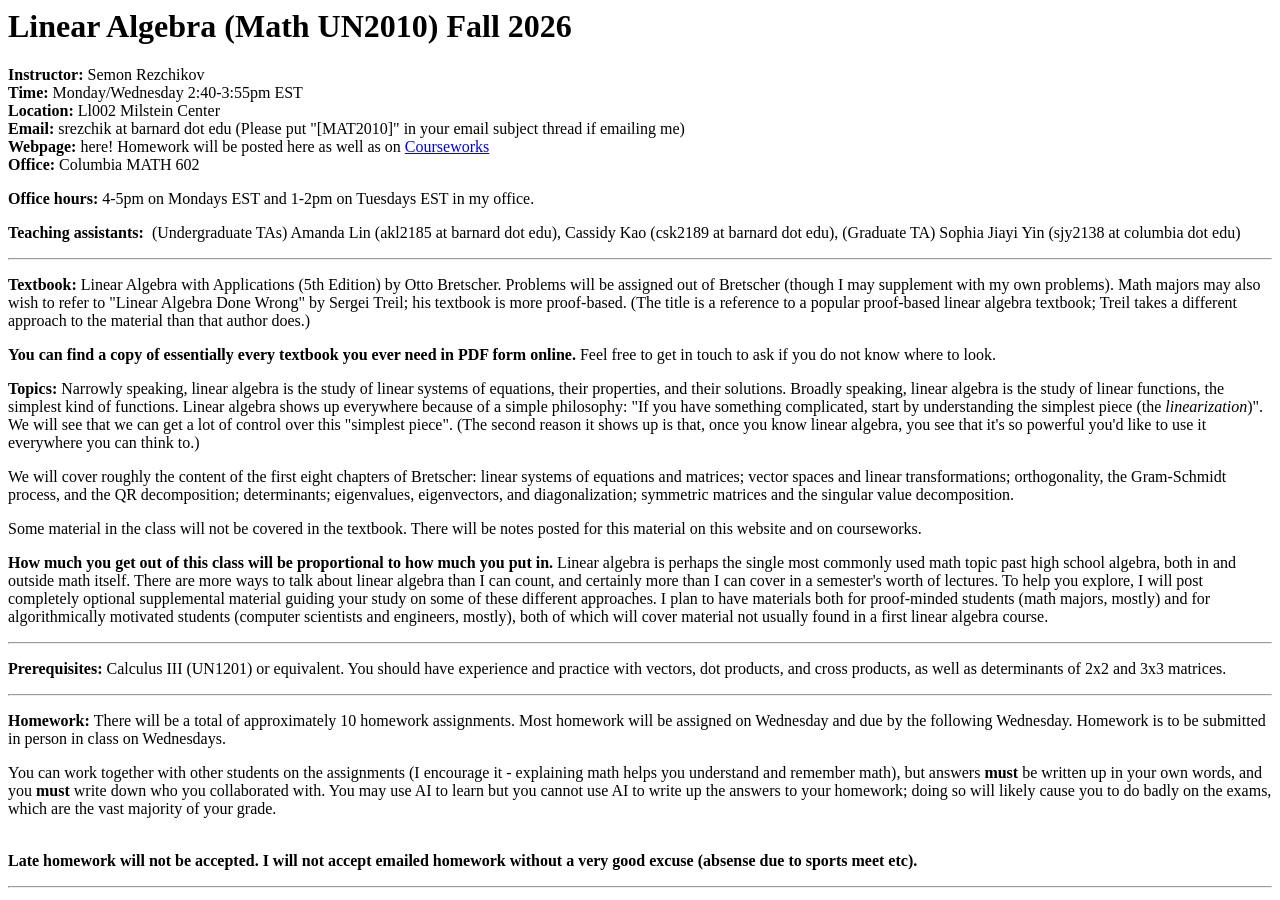
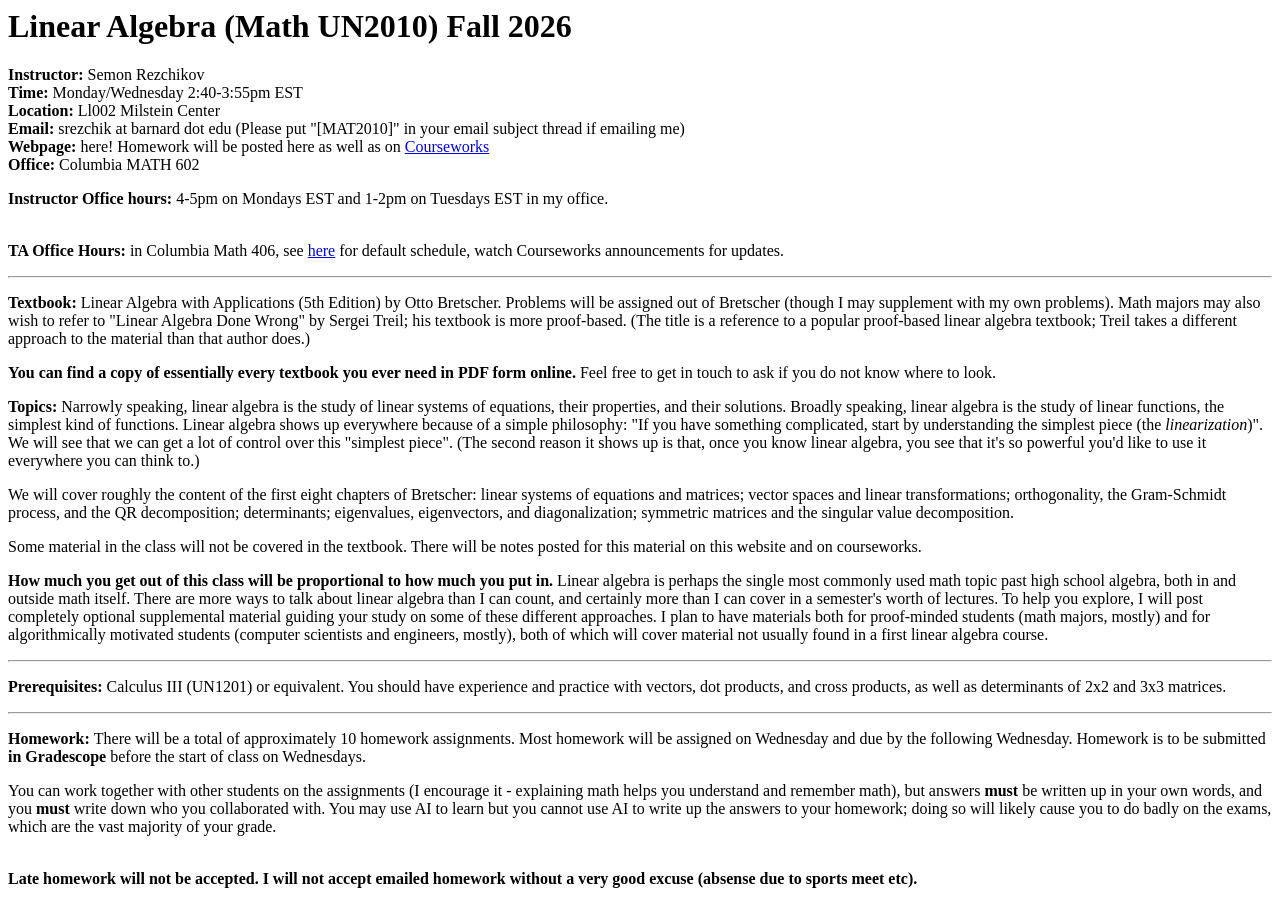
Before and after one commit to skrez/skrez.github.io, a Jekyll site: the page un2010_fall_2026/index.html, which Jekyll copies as it is, in a window 1280 px wide and 900 px high. Built offline with Jekyll 4.4.1, drawn with Linux system fonts in a browser that asks for light colours; some of the changed text lies outside the part shown.

Commit message:
updated hw and TA office hours

```diff
--- a/un2010_fall_2026/index.html
+++ b/un2010_fall_2026/index.html
@@ -7,10 +7,11 @@
 	<strong>Email:</strong> srezchik at barnard dot edu  (<it>Please put "[MAT2010]" in your email subject thread if emailing me</it>)<br />
 	<strong>Webpage: </strong>here! Homework will be posted here as well as on <a href="http://courseworks.columbia.edu">Courseworks</a><br />
 	<strong>Office:</strong>&nbsp;Columbia MATH 602 </p>
+
 <p>
-	<strong>Office hours:&nbsp;</strong>4-5pm on Mondays EST and 1-2pm on Tuesdays EST in my office.</p>
-<p>
-	<strong>Teaching assistants:&nbsp;</strong> (Undergraduate TAs) Amanda Lin (akl2185 at barnard dot edu), Cassidy Kao (csk2189 at barnard dot edu), (Graduate TA) Sophia Jiayi Yin (sjy2138 at columbia dot edu)</p>
+	<strong>Instructor Office hours:&nbsp;</strong>4-5pm on Mondays EST and 1-2pm on Tuesdays EST in my office.</p><br/>
+	<strong>TA Office Hours:&nbsp;</strong>in Columbia Math 406, see <a href="https://www.math.columbia.edu/general-information/help-rooms/406-math/">here</a> for default schedule, watch Courseworks announcements for updates.</p>
+
 <hr />
 <p>
 	<strong>Textbook:</strong> Linear Algebra with Applications (5th Edition) by Otto Bretscher. Problems will be assigned out of Bretscher (though I may supplement with my own problems). Math majors may also wish to refer to "Linear Algebra Done Wrong" by Sergei Treil; his textbook is more proof-based. (The title is a reference to a popular proof-based linear algebra textbook; Treil takes a different approach to the material than that author does.)</p>
@@ -29,7 +30,7 @@
 	<strong>Prerequisites:</strong> Calculus III (UN1201) or equivalent. You should have experience and practice with vectors, dot products, and cross products, as well as determinants of 2x2 and 3x3 matrices. &nbsp;</p>
 <hr />
 <p>
-	<strong>Homework:</strong>&nbsp;There will be a total of approximately 10 homework assignments. Most homework will be assigned on Wednesday and due by the following Wednesday. Homework is to be submitted in person in class on Wednesdays.</strong></p>
+	<strong>Homework:</strong>&nbsp;There will be a total of approximately 10 homework assignments. Most homework will be assigned on Wednesday and due by the following Wednesday. Homework is to be submitted <strong>in Gradescope</strong> before the start of class on Wednesdays.</p>
 <p>
 	You can work together with other students on the assignments (I encourage it - explaining math helps you understand and remember math), but answers <strong>must</strong> be written up in your own words, and you <strong>must</strong> write down who you collaborated with. You may use AI to learn but you cannot use AI to write up the answers to your homework; doing so will likely cause you to do badly on the exams, which are the vast majority of your grade.</p>
 <p>
@@ -76,11 +77,13 @@
 <hr />
 
 <p> <strong>Homework</strong> <br/>
-	<p>You must <it>show your work and your reasoning</it>: just writing down the final answer to the question will not receive full marks (and will certainly not recieve full marks on the exams, which are the majority of your grade). Please also make it clear in your write-up <it>which</it> question is being answered, ideally by putting your name and the question number on every page of your write-up.</p>
+	<p>H
+	<p>You must <it>show your work and your reasoning</it>: just writing down the final answer to the question will not receive full marks (and will certainly not recieve full marks on the exams, which are the majority of your grade). Please also make it clear in your write-up <it>which</it> question is being answered, ideally by putting your name and the question number on every page of your write-up.</p>d
 	<p>
 	Notation: (Chapter #).(Section #).(Exercise #), so 1.2.5 denotes Exercise  in section 2 of Chapter 1, which can be found in the part of the textbook titled `Exercises 1.2` which begins on page 18 of the textbook. </p>
 	<ul>
-		<li>HW1: 1.1.6, 1.1.32 (Hint: the conditions define a system of 3 linear equations), 1.2.5, 1.2.20. </li>
+		<li>HW1: 1.1.6, 1.1.32 (Hint: the conditions define a system of 3 linear equations), 1.2.5, 1.2.20. (This homework can exceptionally submitted in person in class.)</li>
+		<li>HW2: 1.3.4, 1.3.8, 1.3.14, 1.3.29, 1.3.30, 1.3.61, 2.1.24-30 (i.e. 2.1.24, 2.1.25, ..., 2.1.30; these are all the same kind of problem). This homework looks long, but the problems are substantially easier than in HW1. <strong>Please submit answers in Gradescope, in class submissions will no longer be accepted</strong>.</li>
 	</ul>
 </p>
 
```
